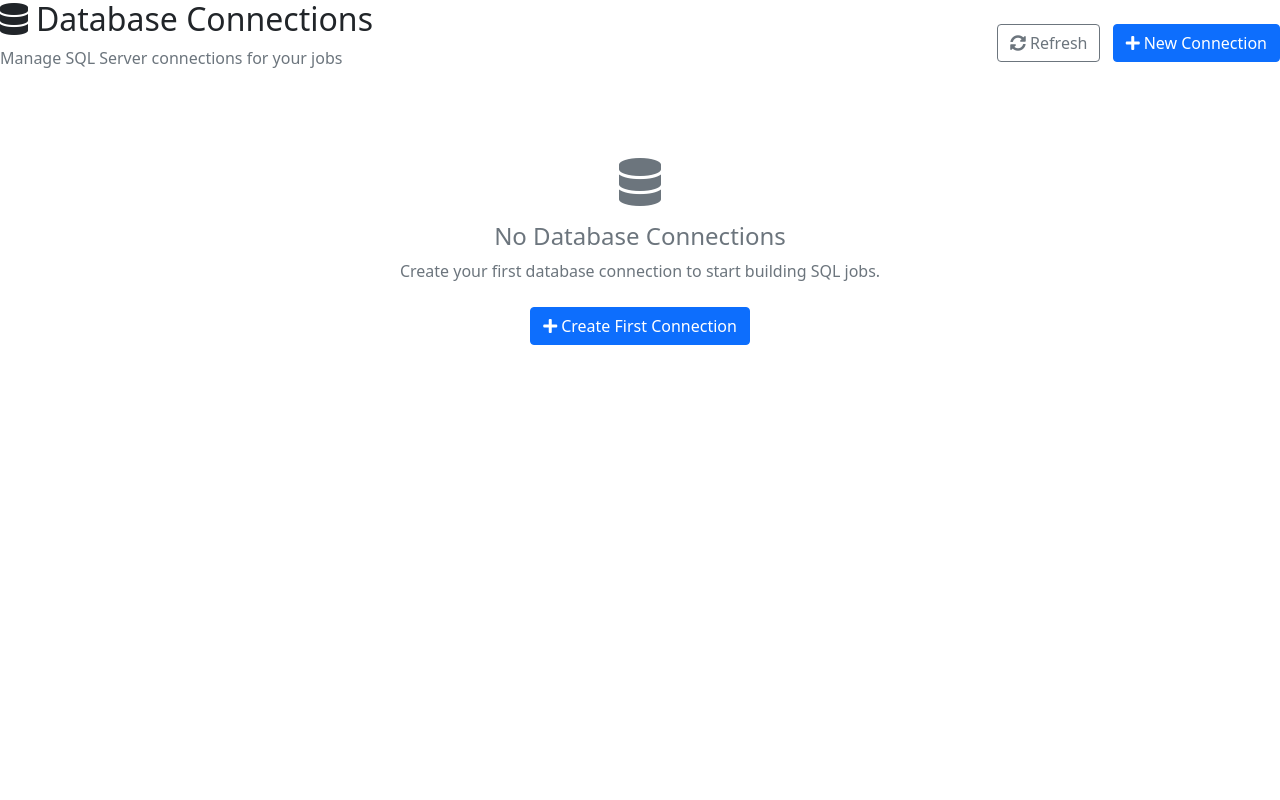
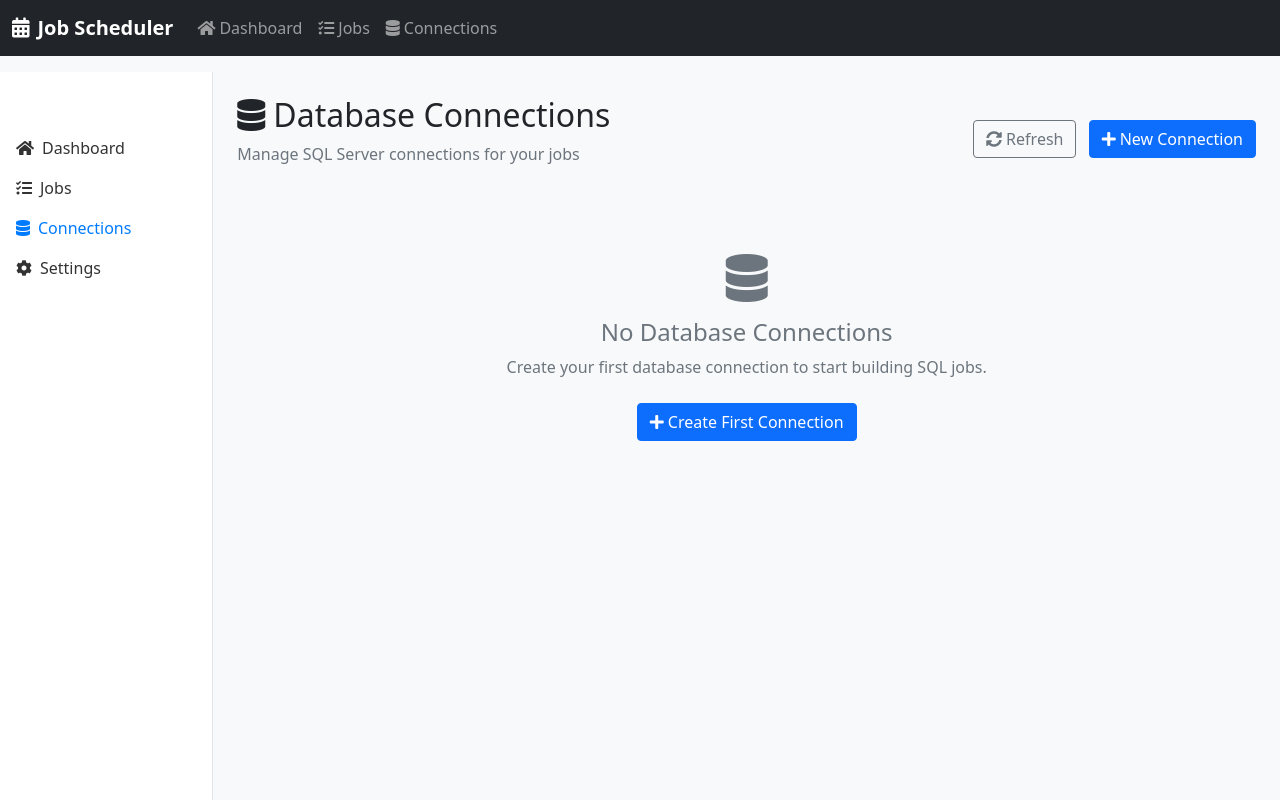
Before and after one commit to sumitgill39/Job-Scheduler, a Flask app: page /connections in a window 1280 px wide. Run offline with Flask 3, Linux system fonts and the light colour scheme; parts of the project's set-up code (start-up, migrations or seed data) failed here and were passed over.

Commit message:
updated fix.

```diff
--- a/web_ui/routes.py
+++ b/web_ui/routes.py
@@ -51,33 +51,7 @@ def create_routes(app):
     @app.route('/jobs')
     def job_list():
         """Job list page"""
-        try:
-            scheduler = getattr(app, 'scheduler_manager', None)
-            if not scheduler:
-                flash('Scheduler not available', 'error')
-                return redirect(url_for('index'))
-
-            jobs = scheduler.get_all_jobs()  # Returns dict {job_id: job_object}
-            job_list = []
-
-            for job_id, job in jobs.items():
-                job_data = {
-                    'id': job.job_id,
-                    'name': job.name,
-                    'type': job.job_type,
-                    'enabled': job.enabled,
-                    'status': job.current_status.value,
-                    'last_run': job.last_run_time.strftime('%Y-%m-%d %H:%M:%S') if job.last_run_time else 'Never',
-                    'is_running': job.is_running
-                }
-                job_list.append(job_data)
-
-            return render_template('job_list.html', jobs=job_list)
-
-        except Exception as e:
-            logger.error(f"Job list error: {e}")
-            flash(f'Error loading jobs: {str(e)}', 'error')
-            return redirect(url_for('index'))
+        return render_template('job_list.html')
 
     @app.route('/jobs/create')
     def create_job():
--- a/web_ui/templates/base.html
+++ b/web_ui/templates/base.html
@@ -3,20 +3,178 @@
 <head>
     <meta charset="UTF-8">
     <meta name="viewport" content="width=device-width, initial-scale=1.0">
-    <title>{% block title %}{% endblock %}</title>
+    <meta http-equiv="X-UA-Compatible" content="ie=edge">
+    <title>{% block title %}Job Scheduler{% endblock %}</title>
 
     <!-- Bootstrap CSS -->
     <link href="https://cdn.jsdelivr.net/npm/bootstrap@5.1.3/dist/css/bootstrap.min.css" rel="stylesheet">
     <!-- Font Awesome -->
     <link href="https://cdnjs.cloudflare.com/ajax/libs/font-awesome/5.15.4/css/all.min.css" rel="stylesheet">
 
+    <!-- Custom CSS -->
+    <style>
+        body {
+            padding-top: 4.5rem;
+            background-color: #f8f9fa;
+        }
+
+        .navbar-brand {
+            font-weight: 600;
+        }
+
+        .sidebar {
+            position: fixed;
+            top: 4.5rem;
+            bottom: 0;
+            left: 0;
+            z-index: 100;
+            padding: 48px 0 0;
+            box-shadow: inset -1px 0 0 rgba(0, 0, 0, .1);
+            background-color: #fff;
+        }
+
+        .sidebar-sticky {
+            position: relative;
+            top: 0;
+            height: calc(100vh - 48px);
+            padding-top: .5rem;
+            overflow-x: hidden;
+            overflow-y: auto;
+        }
+
+        .sidebar .nav-link {
+            font-weight: 500;
+            color: #333;
+            padding: 0.5rem 1rem;
+        }
+
+        .sidebar .nav-link.active {
+            color: #007bff;
+        }
+
+        .sidebar .nav-link:hover {
+            color: #0056b3;
+        }
+
+        .main-content {
+            padding: 1.5rem;
+        }
+
+        .card {
+            box-shadow: 0 0.125rem 0.25rem rgba(0, 0, 0, 0.075);
+            border: none;
+            margin-bottom: 1rem;
+        }
+
+        .card-header {
+            background-color: #fff;
+            border-bottom: 1px solid rgba(0,0,0,.125);
+        }
+    </style>
+
     {% block extra_css %}{% endblock %}
 </head>
 <body>
-    {% block content %}{% endblock %}
+    <!-- Navigation Bar -->
+    <nav class="navbar navbar-expand-lg navbar-dark bg-dark fixed-top">
+        <div class="container-fluid">
+            <a class="navbar-brand" href="/">
+                <i class="fas fa-calendar-alt me-2"></i>Job Scheduler
+            </a>
+            <button class="navbar-toggler" type="button" data-bs-toggle="collapse" data-bs-target="#navbarNav">
+                <span class="navbar-toggler-icon"></span>
+            </button>
+            <div class="collapse navbar-collapse" id="navbarNav">
+                <ul class="navbar-nav">
+                    <li class="nav-item">
+                        <a class="nav-link" href="{{ url_for('index') }}">
+                            <i class="fas fa-home me-1"></i>Dashboard
+                        </a>
+                    </li>
+                    <li class="nav-item">
+                        <a class="nav-link" href="{{ url_for('job_list') }}">
+                            <i class="fas fa-tasks me-1"></i>Jobs
+                        </a>
+                    </li>
+                    <li class="nav-item">
+                        <a class="nav-link" href="{{ url_for('connections') }}">
+                            <i class="fas fa-database me-1"></i>Connections
+                        </a>
+                    </li>
+                </ul>
+            </div>
+        </div>
+    </nav>
 
-    <!-- Bootstrap Bundle with Popper (includes both Bootstrap JS and Popper.js) -->
+    <!-- Main Layout -->
+    <div class="container-fluid">
+        <div class="row">
+            <!-- Sidebar -->
+            <nav class="col-md-3 col-lg-2 d-md-block sidebar collapse">
+                <div class="sidebar-sticky">
+                    <ul class="nav flex-column">
+                        <li class="nav-item">
+                            <a class="nav-link {% if request.endpoint == 'index' %}active{% endif %}"
+                               href="{{ url_for('index') }}">
+                                <i class="fas fa-home me-2"></i>Dashboard
+                            </a>
+                        </li>
+                        <li class="nav-item">
+                            <a class="nav-link {% if request.endpoint == 'job_list' %}active{% endif %}"
+                               href="{{ url_for('job_list') }}">
+                                <i class="fas fa-tasks me-2"></i>Jobs
+                            </a>
+                        </li>
+                        <li class="nav-item">
+                            <a class="nav-link {% if request.endpoint == 'connections' %}active{% endif %}"
+                               href="{{ url_for('connections') }}">
+                                <i class="fas fa-database me-2"></i>Connections
+                            </a>
+                        </li>
+                        <li class="nav-item">
+                            <a class="nav-link {% if request.endpoint == 'settings' %}active{% endif %}"
+                               href="{{ url_for('settings') }}">
+                                <i class="fas fa-cog me-2"></i>Settings
+                            </a>
+                        </li>
+                    </ul>
+                </div>
+            </nav>
+
+            <!-- Main Content -->
+            <main class="col-md-9 ms-sm-auto col-lg-10 px-md-4 main-content">
+                {% with messages = get_flashed_messages(with_categories=true) %}
+                    {% if messages %}
+                        {% for category, message in messages %}
+                            <div class="alert alert-{{ category }} alert-dismissible fade show mt-3" role="alert">
+                                {{ message }}
+                                <button type="button" class="btn-close" data-bs-dismiss="alert" aria-label="Close"></button>
+                            </div>
+                        {% endfor %}
+                    {% endif %}
+                {% endwith %}
+
+                {% block content %}{% endblock %}
+            </main>
+        </div>
+    </div>
+
+    <!-- Bootstrap Bundle with Popper -->
     <script src="https://cdn.jsdelivr.net/npm/bootstrap@5.1.3/dist/js/bootstrap.bundle.min.js"></script>
+
+    <!-- Common JavaScript -->
+    <script>
+    // Flash message auto-hide
+    document.addEventListener('DOMContentLoaded', function() {
+        const alerts = document.querySelectorAll('.alert');
+        alerts.forEach(function(alert) {
+            setTimeout(function() {
+                const bsAlert = new bootstrap.Alert(alert);
+                bsAlert.close();
+            }, 5000);
+        });
+    });
+    </script>
 
     {% block extra_js %}{% endblock %}
 </body>
```
